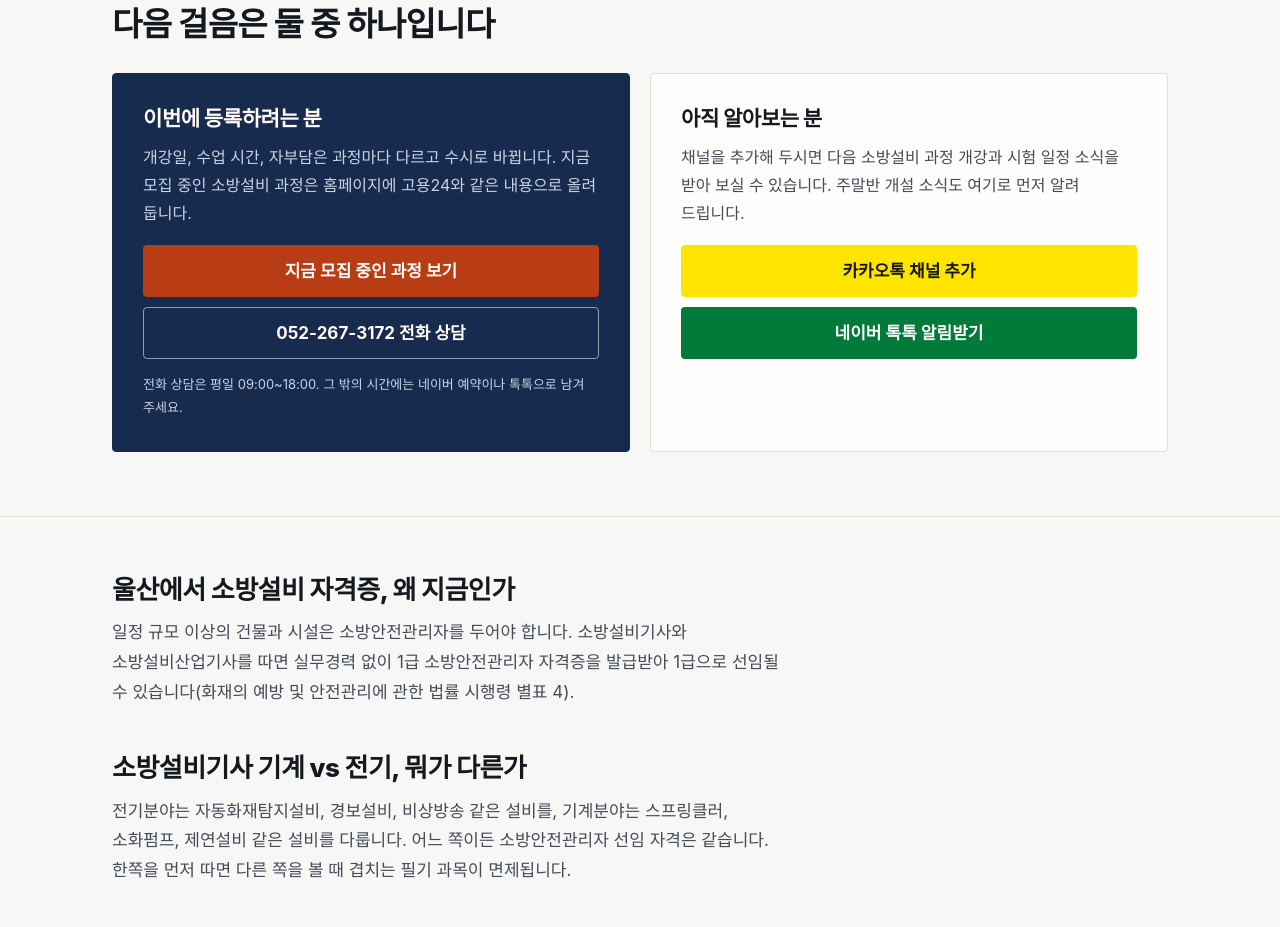
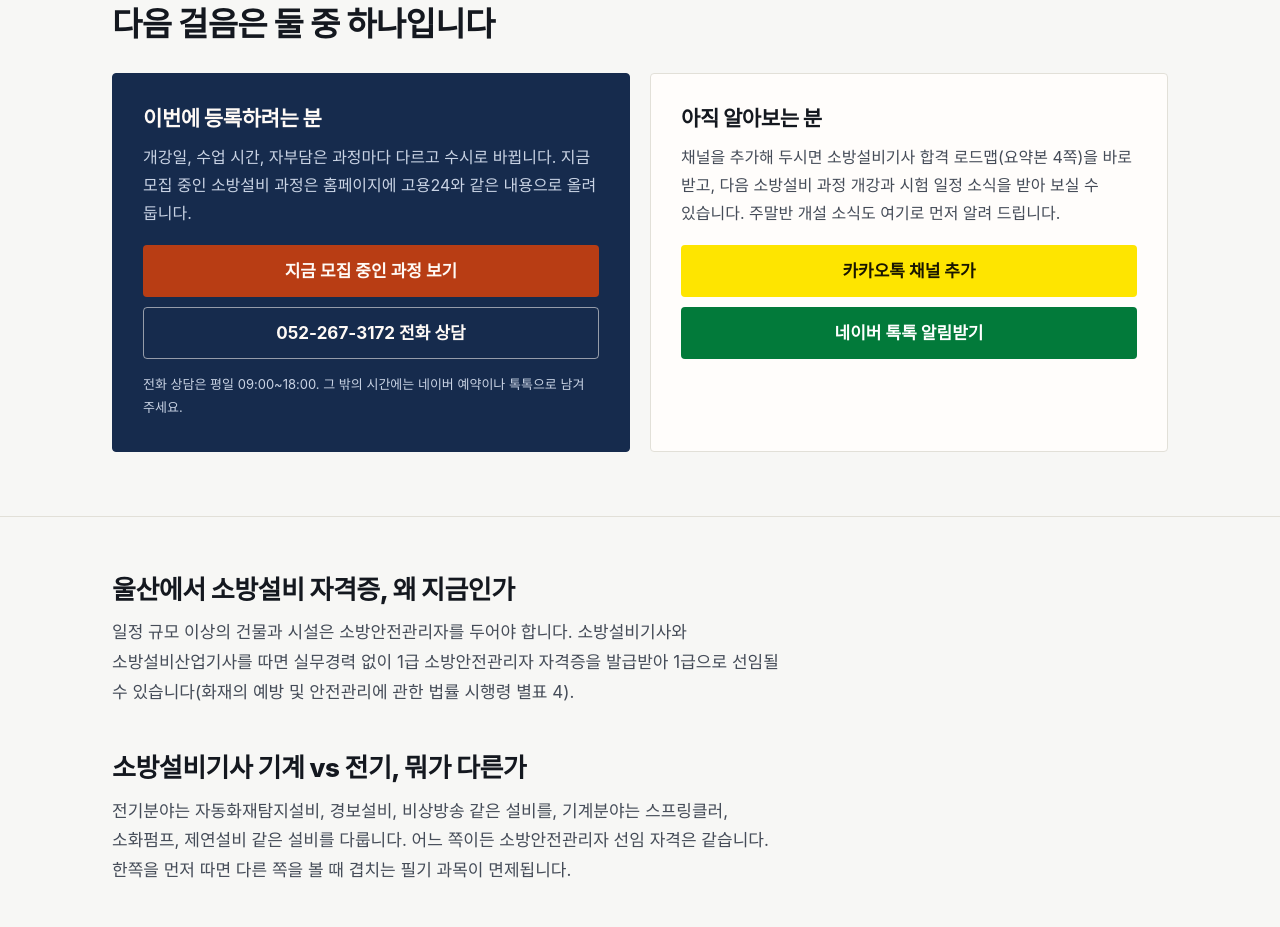
Before and after one commit to jihaengjae/fire, a plain HTML site: page index.html in a window 1280 px wide. Shown: the part 2051-2978 px from the top of the page. Drawn offline with Linux system fonts and the light colour scheme; a web font is replaced by a local one.

Commit message:
「아직 알아보는 분」 문구에 합격 로드맵(요약본) 안내 추가
대표 승인 2026-11-19

Co-Authored-By: Claude Fable 5.2 <noreply@anthropic.com>

```diff
--- a/index.html
+++ b/index.html
@@ -329,7 +329,7 @@ if(window.wcs) { wcs_do(); }
     </div>
     <div class="lane">
       <h3>아직 알아보는 분</h3>
-      <p>채널을 추가해 두시면 다음 소방설비 과정 개강과 시험 일정 소식을 받아 보실 수 있습니다. 주말반 개설 소식도 여기로 먼저 알려 드립니다.</p>
+      <p>채널을 추가해 두시면 소방설비기사 합격 로드맵(요약본 4쪽)을 바로 받고, 다음 소방설비 과정 개강과 시험 일정 소식을 받아 보실 수 있습니다. 주말반 개설 소식도 여기로 먼저 알려 드립니다.</p>
       <div class="lane-btns">
         <a class="btn btn-kakao" target="_blank" rel="noopener" href="https://pf.kakao.com/_bnxnAX" data-ga="friend_kakao" data-area="next">카카오톡 채널 추가</a>
         <a class="btn btn-naver" target="_blank" rel="noopener" href="https://talk.naver.com/w1lkxd7?utm_source=landing&utm_medium=fire&utm_campaign=hub_next_talk" data-ga="friend_talk" data-area="next">네이버 톡톡 알림받기</a>
```
Also changed, not shown: electric/index.html (+1 -1 lines), facility/index.html (+1 -1 lines), weekend/index.html (+1 -1 lines).
